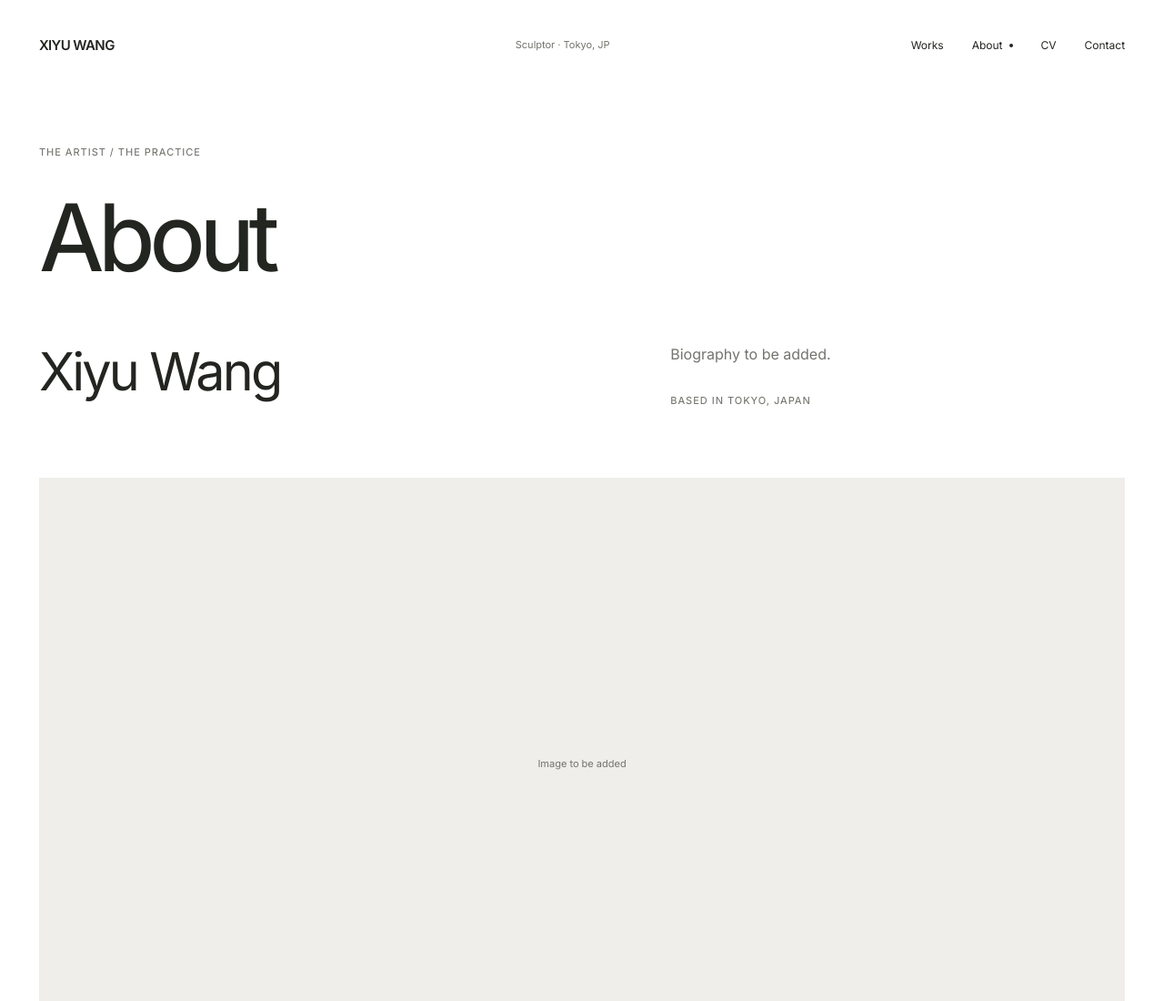
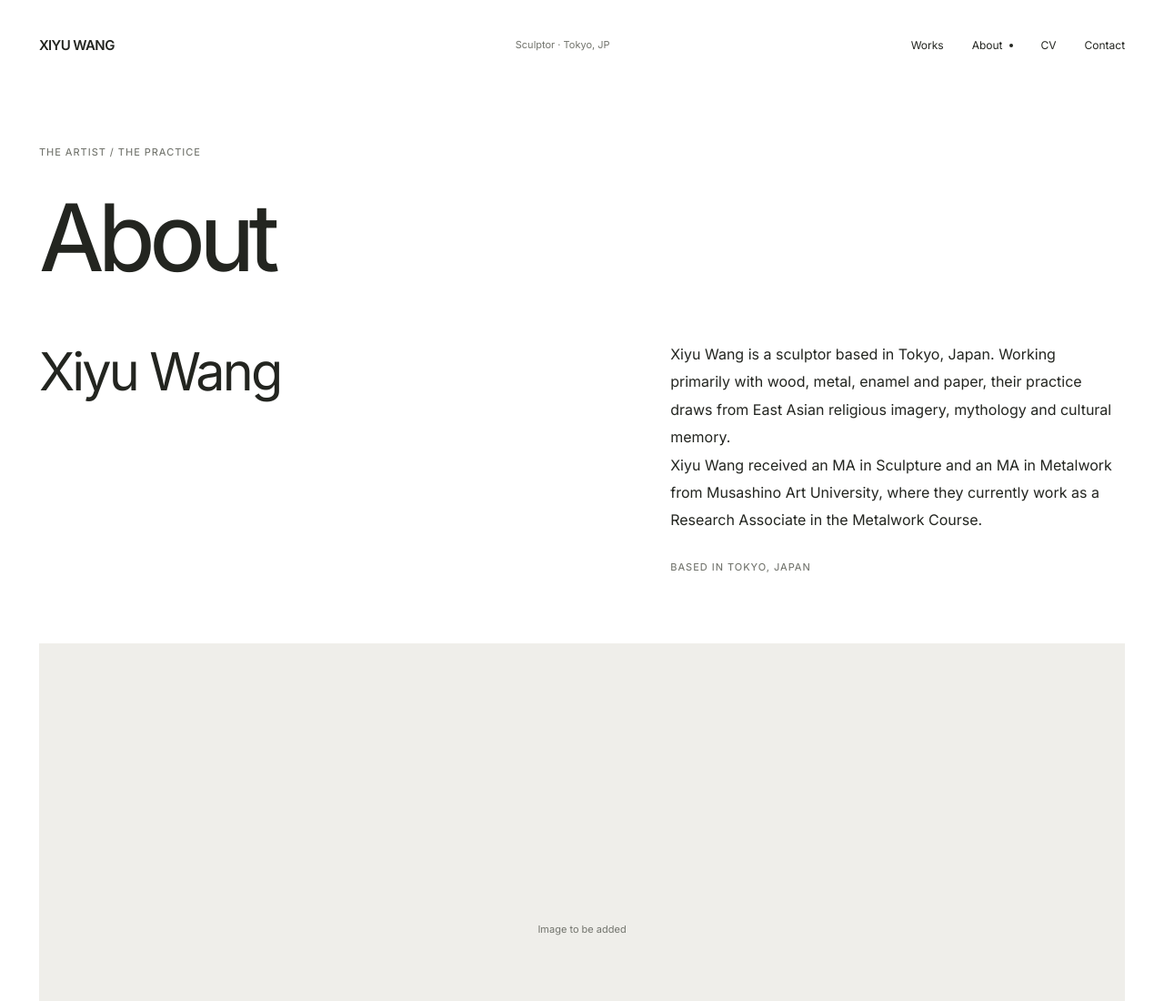
Before and after one commit to wangxiyu0318-cyber/wangsculpture, an Astro site: page /wangsculpture/about in a window 1280 px wide. Shown: the top 1100 px of the page at 91% size. Built offline with nearby package versions, Linux system fonts and the light colour scheme; Astro itself is replaced by a stand-in of ours.

Commit message:
Add verified artist biography to About page

```diff
--- a/src/data/site.ts
+++ b/src/data/site.ts
@@ -9,8 +9,10 @@ export const site = {
     "Xiyu Wang is a sculptor based in Tokyo, working with wood, metal, enamel, paper and mixed materials.",
 };
 
-// Awaiting the artist’s biography and statement. Do not generate this copy.
-export const biography = "";
+// Biography supplied and verified by the artist.
+export const biography =
+  "Xiyu Wang is a sculptor based in Tokyo, Japan. Working primarily with wood, metal, enamel and paper, their practice draws from East Asian religious imagery, mythology and cultural memory.\n\nXiyu Wang received an MA in Sculpture and an MA in Metalwork from Musashino Art University, where they currently work as a Research Associate in the Metalwork Course.";
+// Awaiting the artist’s statement. Do not generate this copy.
 export const statement = "";
 
 // Verified CV records, grouped by the calendar year of each event.
--- a/src/pages/about.astro
+++ b/src/pages/about.astro
@@ -14,9 +14,9 @@ import { biography, statement } from "../data/site";
     <div class="about-lead">
       <h2>Xiyu Wang</h2>
       <div>
-        <p class:list={{ muted: !biography }}>
-          {biography || "Biography to be added."}
-        </p>
+        {(biography || "Biography to be added.").split("\n\n").map((paragraph) => (
+          <p class:list={{ muted: !biography }}>{paragraph}</p>
+        ))}
         <span class="eyebrow">Based in Tokyo, Japan</span>
       </div>
     </div>
```
